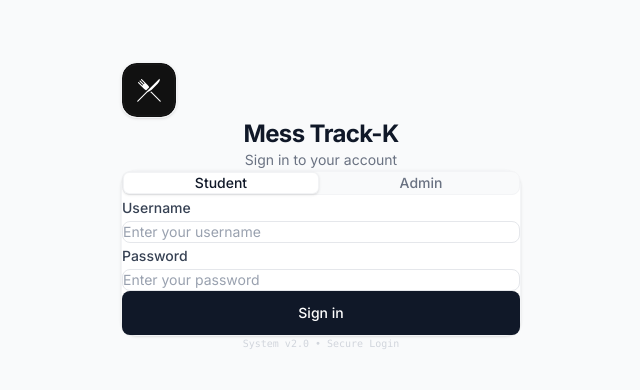
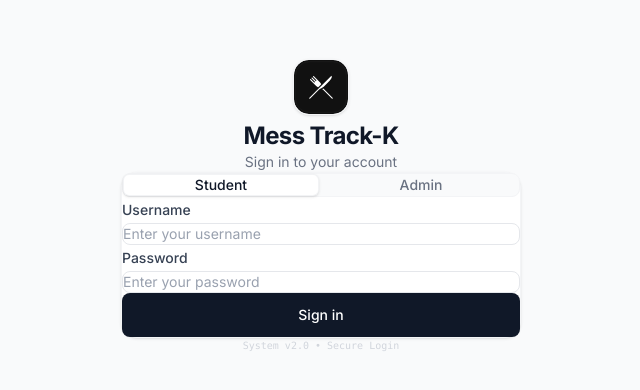
Before and after one commit to messtrackkannurlh-maker/mess-track-kannur-lh, a React (Vite) app: page /login in a window 1280 px wide. Shown: the part 194-584 px from the top of the page, without its empty margins (319-959 px from the left). Built offline with nearby package versions, Linux system fonts and the light colour scheme; no server answers.

Commit message:
fix: resolve login logo centering by wrapping in inline-flex div

```diff
--- a/src/pages/Login.jsx
+++ b/src/pages/Login.jsx
@@ -47,7 +47,9 @@ export default function Login() {
             <div className="w-full max-w-[400px] animate-fade-in">
                 {/* Minimal Logo Header */}
                 <div className="text-center mb-10">
-                    <img src="/icon.svg" className="w-14 h-14 rounded-2xl shadow-sm block mx-auto mb-4 border border-gray-100" alt="Mess Track-K Logo" />
+                    <div className="inline-flex items-center justify-center w-14 h-14 rounded-2xl shadow-sm mb-4 border border-gray-100 overflow-hidden">
+                        <img src="/icon.svg" className="w-full h-full object-cover" alt="Mess Track-K Logo" />
+                    </div>
                     <h1 className="text-2xl font-bold text-gray-900 tracking-tight">Mess Track-K</h1>
                     <p className="text-sm text-gray-500 mt-2">Sign in to your account</p>
                 </div>
```
